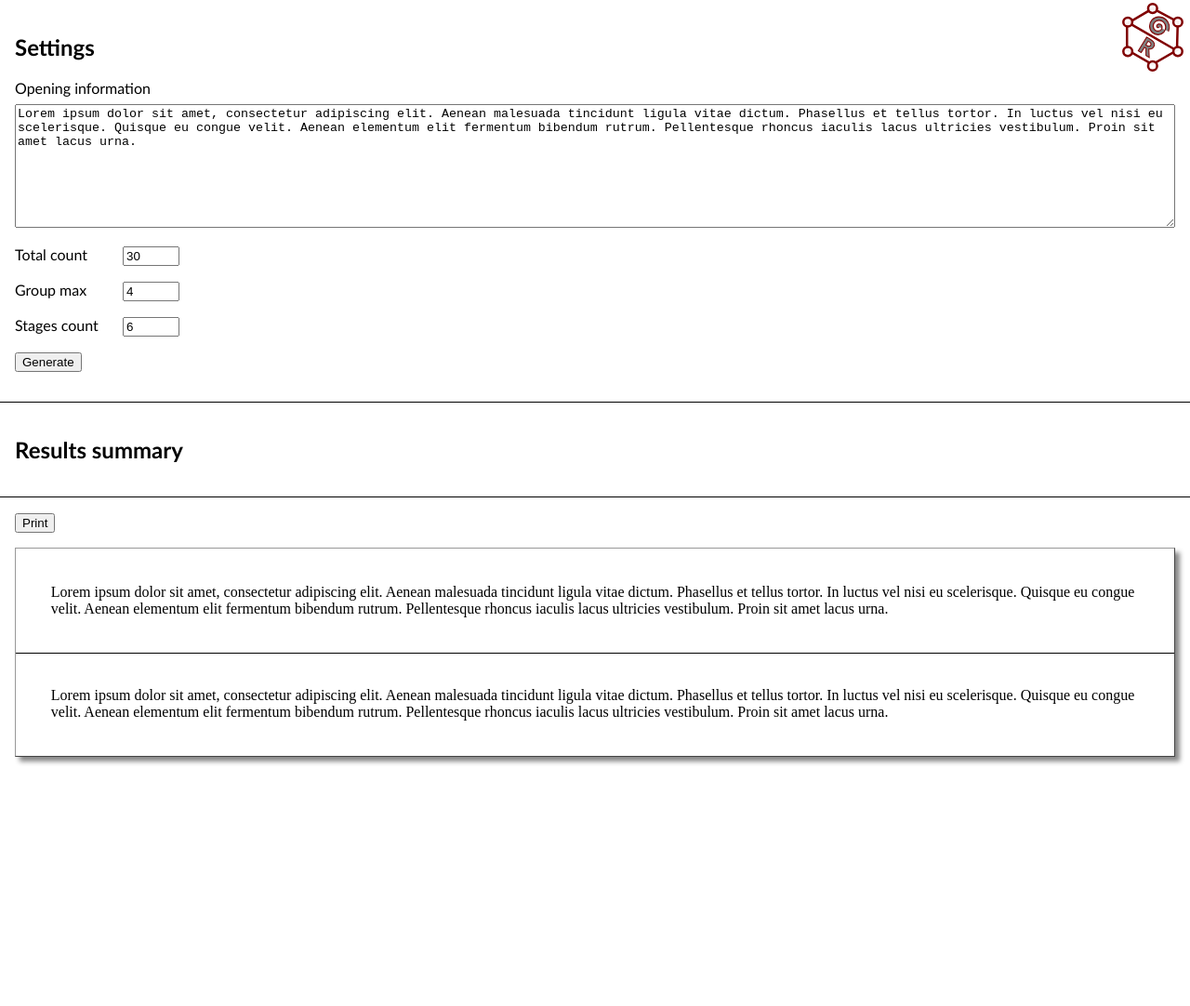
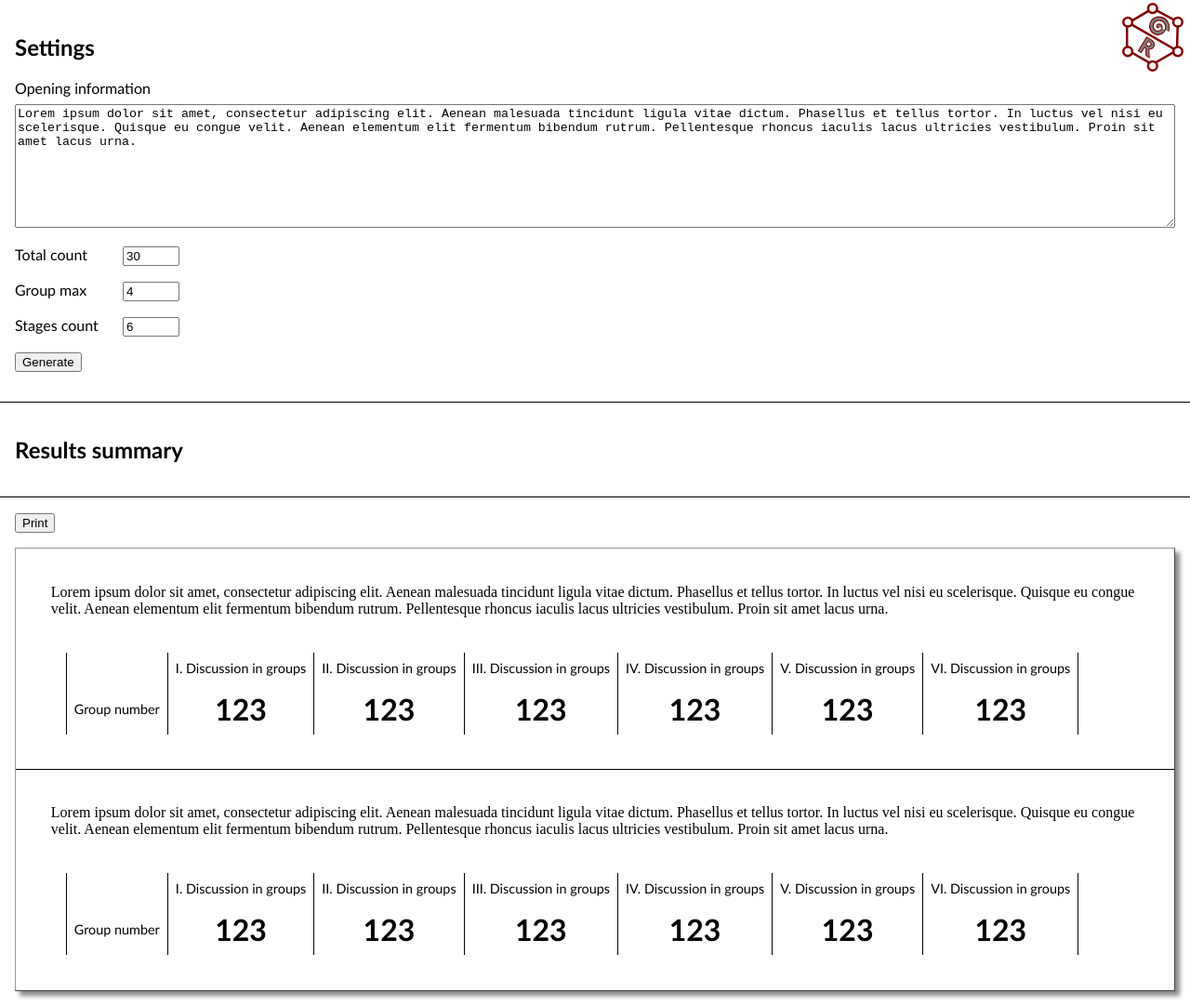
Before and after one commit to Eccenux/panel-groups-radomizer, a plain HTML site: page app/index.html in a window 1280 px wide. Shown: the whole page at 93% size. Before the commit the page ends 830 px from the top, so only its background shows below. Drawn offline with Linux system fonts and the light colour scheme.

Commit message:
results table prototype

```diff
--- a/app/_locales/en/messages.js
+++ b/app/_locales/en/messages.js
@@ -37,4 +37,10 @@ export default {
 	"settings.Generate": {
 		"message": "Generate"
 	},
+	"results.group_number": {
+		"message": "Group number"
+	},
+	"results.discussion": {
+		"message": "Discussion in groups"
+	},
 }
--- a/app/_locales/pl/messages.js
+++ b/app/_locales/pl/messages.js
@@ -32,4 +32,10 @@ export default {
 	"settings.Generate": {
 		"message": "Generuj"
 	},
+	"results.group_number": {
+		"message": "Numer grupy"
+	},
+	"results.discussion": {
+		"message": "Dyskusja w\xa0grupach"
+	},
 }
--- a/app/css/main.css
+++ b/app/css/main.css
@@ -40,7 +40,7 @@ html, body {
 }
 
 /* fonts */
-body {
+body,table {
 	font-family: 'Trebuchet MS', 'Lucida Sans Unicode', 'Lucida Grande', 'Lucida Sans', Arial, sans-serif;
 }
 .page {
--- /dev/null
+++ b/app/css/results.css
@@ -0,0 +1,34 @@
+/* discussion stage counter */
+table {
+	counter-reset: discussion-header-counter;
+}
+.discussion-header {
+	counter-increment: discussion-header-counter;
+}
+.discussion-header::before {
+	content: counter(discussion-header-counter, upper-roman) ". ";
+}
+
+/* card table */
+#cards table {
+	margin: 1cm 1em;
+	border-collapse: collapse;
+}
+#cards table th,
+#cards table td {
+	border-right: 1px solid black;
+	border-left: 1px solid black;
+	text-align: center;
+}
+#cards table th {
+	font-weight: normal;
+}
+#cards table th {
+	font-size: 90%;
+	padding: .5rem;
+}
+#cards table td {
+	font-weight: bold;
+	font-size: 200%;
+	padding: .5rem;
+}
--- a/app/index.html
+++ b/app/index.html
@@ -10,6 +10,7 @@
 
 	<link rel="stylesheet" type="text/css" href="css/main.css">
 	<link rel="stylesheet" type="text/css" href="css/forms.css">
+	<link rel="stylesheet" type="text/css" href="css/results.css">
 	<script src="js/main.js" type="module"></script>
 </head>
 <body>
@@ -71,10 +72,54 @@
 		<div class="page">
 			<section>
 				<p>Lorem ipsum dolor sit amet, consectetur adipiscing elit. Aenean malesuada tincidunt ligula vitae dictum. Phasellus et tellus tortor. In luctus vel nisi eu scelerisque. Quisque eu congue velit. Aenean elementum elit fermentum bibendum rutrum. Pellentesque rhoncus iaculis lacus ultricies vestibulum. Proin sit amet lacus urna.</p>
+				<table>
+					<tr>
+						<th></th>
+						<th class="discussion-header" data-i18n-key="results.discussion"></th>
+						<th class="discussion-header" data-i18n-key="results.discussion"></th>
+						<th class="discussion-header" data-i18n-key="results.discussion"></th>
+
+						<th class="discussion-header" data-i18n-key="results.discussion"></th>
+						<th class="discussion-header" data-i18n-key="results.discussion"></th>
+						<th class="discussion-header" data-i18n-key="results.discussion"></th>
+					</tr>
+					<tr>
+						<th data-i18n-key="results.group_number"></th>
+						<td>123</td>
+						<td>123</td>
+						<td>123</td>
+
+						<td>123</td>
+						<td>123</td>
+						<td>123</td>
+					</tr>
+				</table>
 			</section>
 			<section>
 				<p>Lorem ipsum dolor sit amet, consectetur adipiscing elit. Aenean malesuada tincidunt ligula vitae dictum. Phasellus et tellus tortor. In luctus vel nisi eu scelerisque. Quisque eu congue velit. Aenean elementum elit fermentum bibendum rutrum. Pellentesque rhoncus iaculis lacus ultricies vestibulum. Proin sit amet lacus urna.</p>
-			</section>
+				<table>
+						<tr>
+							<th></th>
+							<th class="discussion-header" data-i18n-key="results.discussion"></th>
+							<th class="discussion-header" data-i18n-key="results.discussion"></th>
+							<th class="discussion-header" data-i18n-key="results.discussion"></th>
+
+							<th class="discussion-header" data-i18n-key="results.discussion"></th>
+							<th class="discussion-header" data-i18n-key="results.discussion"></th>
+							<th class="discussion-header" data-i18n-key="results.discussion"></th>
+						</tr>
+						<tr>
+							<th data-i18n-key="results.group_number"></th>
+							<td>123</td>
+							<td>123</td>
+							<td>123</td>
+
+							<td>123</td>
+							<td>123</td>
+							<td>123</td>
+						</tr>
+					</table>
+				</section>
 		</div>
 	</div>
 
```
